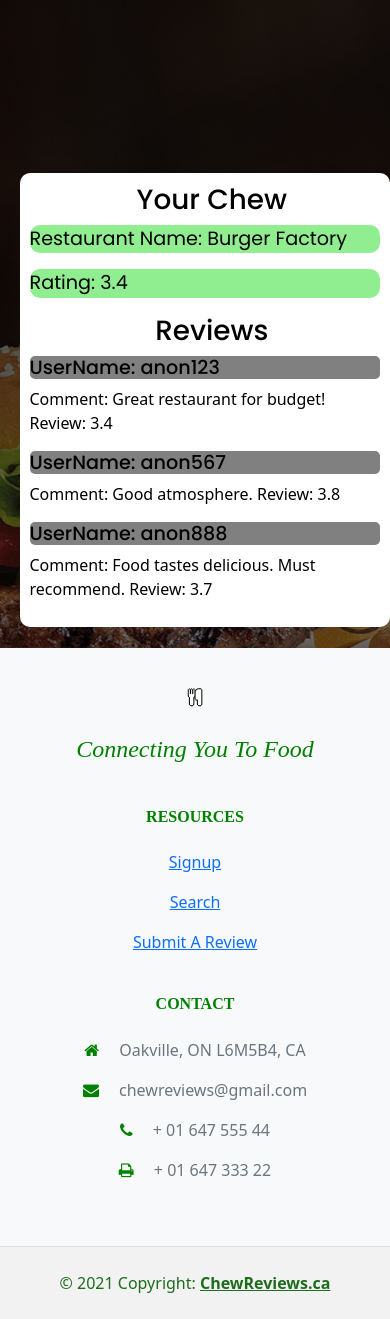
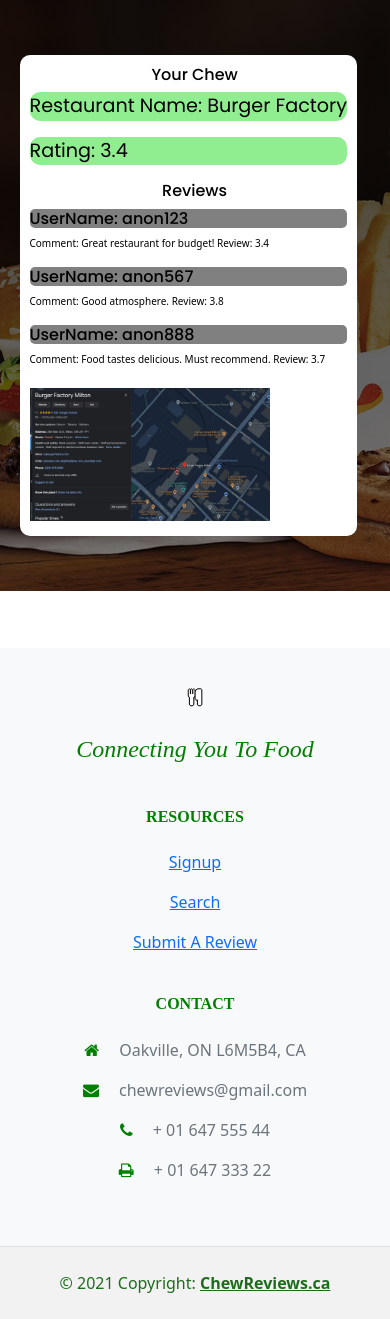
Before and after one commit to MohamedAly8/4WW3, a PHP site: page /individual_sample.html in a window 390 px wide; the page is wider, and only the part inside the window is pictured. Shown: the part 56-1375 px from the top of that part. Run offline with PHP 8.4, Linux system fonts and the light colour scheme.

Commit message:
MOBILE COMPATIBILITY RESULTS_SAMPLE

```diff
--- a/resources/css/individual_sample.css
+++ b/resources/css/individual_sample.css
@@ -171,3 +171,33 @@ img {
       background-color: green !important;
       color: white !important;
   }
+
+
+  /* These @media tags are to change the css to fit in mobile view for items inside of the jumbotron container */
+@media screen and (max-width: 400px) { .jumbotron {
+    min-height: 100%;  /* Fallback for browsers do NOT support vh unit */
+    min-height: 70vh; /* These two lines are counted as one :-)       */
+
+    display: flex;
+    align-items: center;
+} }
+
+@media screen and (max-width: 400px) { .jumbotron p {
+    font-size: x-small;
+} }
+
+@media screen and (max-width: 400px) { .jumbotron h1 {
+    font-size: medium;
+} }
+
+@media screen and (max-width: 400px) { .jumbotron h3 {
+    font-size: medium;
+} }
+
+@media screen and (max-width: 400px) { img {
+    width: 250px;
+    float: left;
+    position: relative;
+    left: -5px;
+
+} }
```
